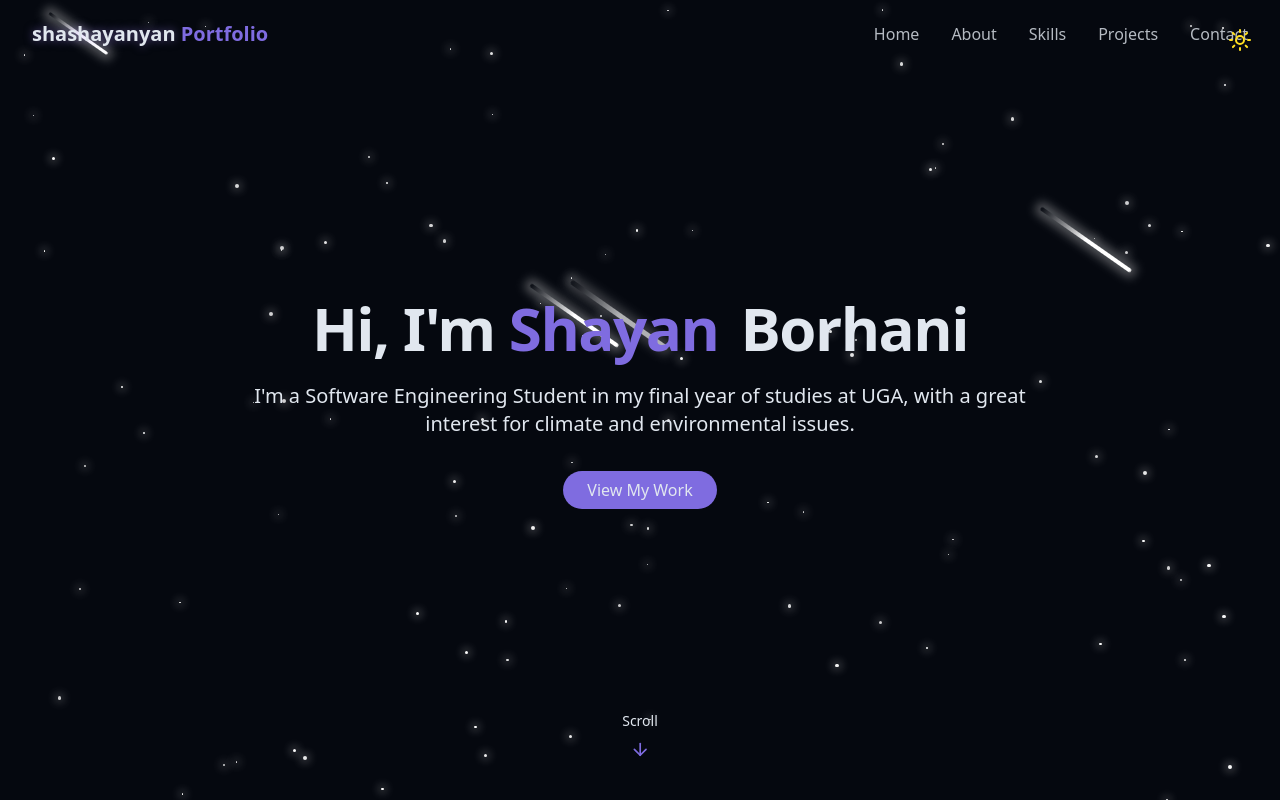
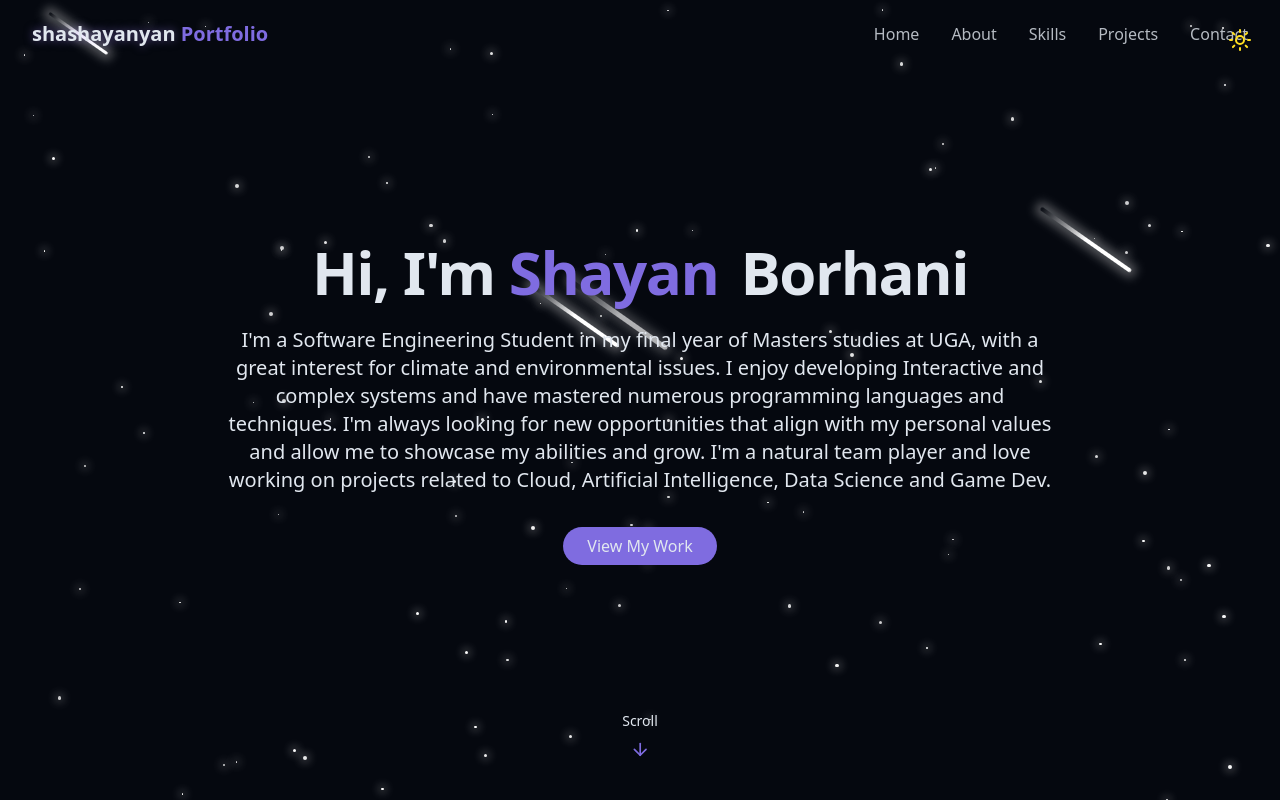
Before and after one commit to shashayanyan/react-pf, a React (Vite) app: page / in a window 1280 px wide. Shown: the top 800 px of the page. Built offline with nearby package versions, Linux system fonts and the light colour scheme.

Commit message:
Update HeroSection.jsx

```diff
--- a/src/components/HeroSection.jsx
+++ b/src/components/HeroSection.jsx
@@ -11,8 +11,11 @@ export const HeroSection = () => {
                     <span className="text-gradient ml-2 opacity-0 animate-fade-in-delay-2">Borhani </span>
                 </h1>
                 <p className="text-lg md:text-xl text-muted-foreground max-2-2xl mx-auto opacity-0 animate-fade-in-delay-3">
-                    I'm a Software Engineering Student in my final year of studies at UGA, with a great interest for
-                    climate and environmental issues.
+                    I'm a Software Engineering Student in my final year of Masters studies at UGA, with a great interest for
+                    climate and environmental issues. I enjoy developing Interactive and complex systems and have mastered numerous
+                    programming languages and techniques. I'm always looking for new opportunities that align with my personal values
+                    and allow me to showcase my abilities and grow. I'm a natural team player and love working on projects related to Cloud,
+                    Artificial Intelligence, Data Science and Game Dev.
                 </p>
 
                 <div className="pt-4 opacity-0 animate-fade-in-delay-4">
```
